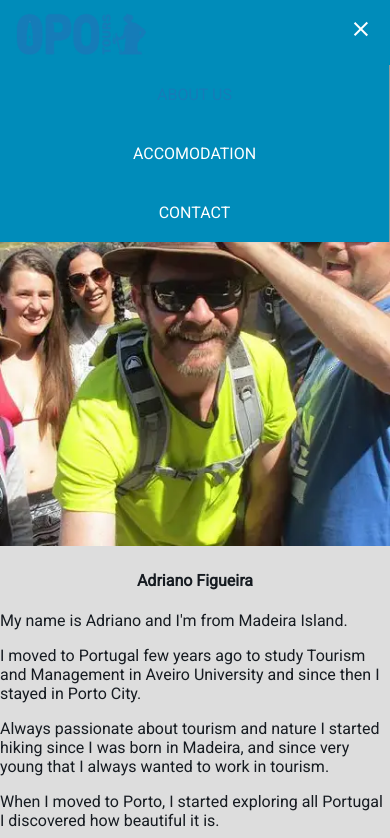
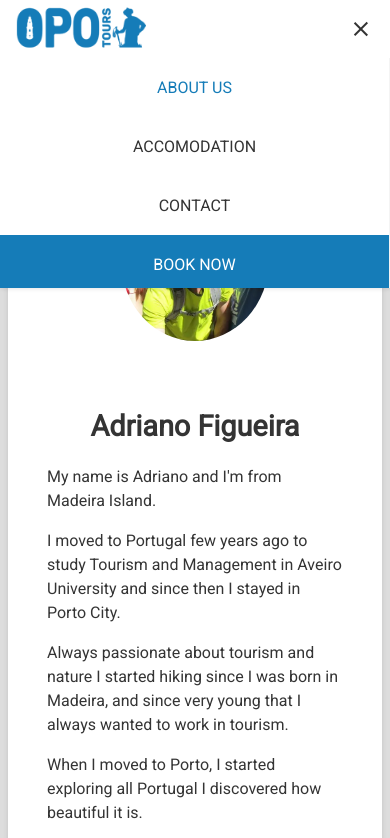
Before and after one commit to ornelasn/opotours, a plain HTML site: page about.html in a window 390 px wide. Both pictures are taken after a click on the label 361 px from the left and 29 px from the top of the page. Shown: the top 838 px of the page. Drawn offline with Linux system fonts and the light colour scheme.

Commit message:
Update style_about.css

```diff
--- a/style_about.css
+++ b/style_about.css
@@ -1,110 +1,131 @@
-/* VARIABLES
-========================================== */
+/* CSS VARIABLES
+================================================== */
 
 :root {
     --primary: #ddd;
-    --dark: #161B21;
+    --dark: #343434;
     --light: #fff;
+    --blue: #157cb8;
+    --hover: rgba(89.4, 87.8, 83.1, 0.7);
     --shadow: 0 1px 5px rgba(104, 104, 104, 0.2);
-    --hover: rgba(89.4, 87.8, 83.1, 0.7);
-    --yellow: #fccd04;
-    --blue: #008CBA;
-    --darkgray: #464545;
+    --primary-color: rgba(20.4, 20.4, 20.4, 0.8);/*button*/
+    --overlay-color: rgba(20.4, 20.4, 20.4 , 0.95);
+    --menu-speed: 0.75s;
 }
 
-/* Google Fonts */
-@import url('https://fonts.googleapis.com/css?family=Roboto&display=swap');
-
-/* GLOBAL STYLING
-========================================== */
+/* GLOBAL STYLING ================================================== */
 
 * {
     box-sizing: border-box;
-}
-
-*:before, *:after {
-    box-sizing: border-box;
+    font-family: 'Roboto', sans-serif;
 }
 
 body {
-    font-family: 'Roboto', sans-serif;
+    min-height: 100vh; /* need to fix the footer to the bottom */
+    position: relative;
     margin: 0;
     background: var(--primary);
     color: var(--dark);
-    position: relative;
-    padding-bottom: 3rem;  /* 3rem is the size o the footer */
-    min-height: 100vh;  /* this makes the content fill the entire space */
 }
 
 .grid-container {
-    padding-bottom: 3rem; /* this will prevent the footer to overlap with the content */
+    padding-bottom: 4rem; /* this will prevent the footer to overlap with the content */
+}
+
+.btn {
+    background-color: var(--blue);
+    color: var(--light);
+    padding: 0.3rem 1.3rem; /* 1rem=16px */
+    text-decoration: none;
+    border: 0;
+    border-radius: 2px;
+}
+
+.btn:hover {
+    background-color: var(--hover);
 }
 
 img {
-  max-width: 100%;
-  height: auto;
+    width: 100%; /* the image will always fill the box */
 }
 
-#picture {
-     border-radius: 50%;
+h2 {
+    font-size: 1.8em;
+    text-align: center;
 }
 
-h1 {
-  text-align:center;
-  font-size: 3rem;
-  font-weight: 500;
+.book {
+     border-radius: 6px;
+    padding: 0px 7px; /* this fixes que border not being applied */
 }
 
-/* NAV BAR
-========================================== */
+/* MAIN GRID CONTAINER
+================================================== */
+
+.grid-container {
+  display: grid;
+  grid-template-columns: auto;
+  grid-template-rows: auto;
+  grid-template-areas:
+      "nav nav nav nav"
+      "banner banner banner banner"
+      "book book book book"
+      "footer footer footer footer";
+}
+
+/* HEADER - MENU STYLES
+================================================== */
 
 .nav {
     grid-area: nav;
-    margin-bottom: 3.2rem;
 }
 
 a {
-  color: #464545;
+  color: #333;
+}
+
+.social-buttons-nav .far {
+    padding: 0 3rem 1rem 0;
 }
 
 /* HEADER
 ================================================== */
 
-/* EMAIL
-================================================== */
-
-.btn {
+.header .fa-facebook-f {
     display: inline-block;
     float: right;
-    padding:  0;
-    cursor: pointer;
-    background-color: var(--blue);
-    color: #fff;
-    border: none;
+    padding: 0.9rem 3rem 0 0;
+	color: var(--blue);
 }
 
-.btn:hover {
-    color: var(--dark);
+.header .fa-facebook-f:hover {
+    opacity: 0.8;
 }
 
-.addMore{
-  border: none;
-  width: 32px;
-  height: 32px;
-  background-color: #eee;
-  transition: all ease-in-out 0.2s;
-  cursor: pointer;
-}
-.addMore:hover{
-  border: 1px solid #888;
-  background-color: #ddd;
+.header .fa-envelope {
+     display: inline-block;
+     float: right;
+     padding: 0.9rem 2rem 0 0;
+	color: var(--blue);
 }
 
-/* LIST
-================================================== */
+.header .fa-envelope:hover {
+    opacity: 0.8;
+}
+
+.header .fa-youtube {
+     display: inline-block;
+     float: right;
+     padding: 0.9rem 2rem 0 0;
+	color: var(--blue);
+}
+
+.header .fa-youtube:hover {
+    opacity: 0.8;
+}
 
 .header {
-  background-color: var(--blue);
+  background-color: #fff;
   box-shadow: 1px 1px 4px 0 rgba(0,0,0,.1);
   position: fixed;
   width: 100%;
@@ -116,76 +137,27 @@ a {
   padding: 0;
   list-style: none;
   overflow: hidden;
-  background-color: var(--blue);
+  background-color: #fff;
 }
 
 .header li a {
   display: block;
   padding: 20px 20px;
-  border-right: 1px solid #999;
+  border-right: 1px solid #f4f4f4;
   text-decoration: none;
-  color: #fff;
 }
 
 .header li a:hover,
 .header .menu-btn:hover {
-  background-color: var(--yellow);
-    color: var(--dark);
+  background-color: #f4f4f4;
 }
 
 .header .logo { /* LOGO */
   display: block;
   float: left;
-  padding: 0.7rem 0 0 1rem;
+  padding: 0.3rem 0 0 1rem;
   margin-left: 0;
   text-decoration: none;
-  font-size: 2rem;
-  color: #fff;
-}
-
-.logo:hover {
-    color: var(--yellow);
-}
-
-#linkedin {
-    float: right;
-    padding: 0.6rem 2.5rem 0.5rem 1rem;
-    fill:#fff;
-}
-
-#email {
-    display: inherit;
-    float: right;
-    padding: 0.7rem 1rem 0.5rem 2rem;
-    fill:#fff;
-}
-
-#linkedin:hover, #email:hover {
-    fill:var(--yellow);
-}
-
-#linkedin1 {
-    padding: 1rem;
-    fill: var(--blue);
-}
-
-#email1 {
-    margin: 0;
-    padding: 1rem;
-    fill:var(--blue);
-    background-color: transparent; /* removes the blue background */
-}
-
-#linkedin1:hover, #email1:hover {
-    fill:var(--yellow);
-    stroke:var(--blue);
-}
-
-.align-buttons {
-    display:flex;
-    justify-content: center;
-    align-items: center;
-
 }
 
 /* MENU
@@ -197,6 +169,16 @@ a {
   transition: max-height .2s ease-out;
   text-align: center; /* new code centers menu in mobile */
   text-transform: uppercase;
+}
+
+#booknow {
+    background-color: var(--blue);
+    color: #fff;
+}
+
+#booknow:hover {
+    background-color: azure;
+    color: #333;
 }
 
 /* MENO ICON
@@ -212,7 +194,7 @@ a {
 }
 
 .header .menu-icon .navicon {
-  background: #fff;
+  background: #333;
   display: block;
   height: 2px;
   position: relative;
@@ -222,7 +204,7 @@ a {
 
 .header .menu-icon .navicon:before,
 .header .menu-icon .navicon:after {
-  background: #fff;
+  background: #333;
   content: '';
   display: block;
   height: 100%;
@@ -247,7 +229,7 @@ a {
 }
 
 .header .menu-btn:checked ~ .menu {
-  max-height: 177px;
+  max-height: 230px;
 }
 
 .header .menu-btn:checked ~ .menu-icon .navicon {
@@ -267,74 +249,95 @@ a {
   top: 0;
 }
 
-/* GRID CONTAINER
-========================================== */
+/* BANNER
+================================================== */
 
-.grid-container {
+.banner {
+    grid-area: banner;
+    margin-top: 3.6rem; /* this moves the banner below the nav */
+    background-color: #E8B658;
+}
+
+h2 {
+    color: var(--dark);
+}
+
+/* ABOUT
+================================================== */
+
+.book {
+      grid-area: book;
       display: grid;
+      text-align: left;
       align-items: center;
-  padding: 0;
-  grid-template-columns: 1fr 1fr 1fr 1fr;
+      background: var(--light);
+      box-shadow: var(--shadow);
+      margin: 1rem;
+      grid-template-columns: 1fr 1fr;
       grid-template-rows: auto;
       grid-template-areas:
-	  'nav nav nav nav'
-      'me me about about'
-	  'footer footer footer footer'
+          "geres1 geres2";
 }
 
-.me {
-	grid-area: me;
-    text-align: center;
-    align-items: center;
-	display: grid;
-    background-color: var(--yellow);
-    padding: 3rem;
-	min-height: calc(100vh - 6.2rem);
-
+.geres1, .geres2 {
+    line-height: 1.5;
 }
 
-.me h1 {
-	font-size: 3em;
+
+.geres1 {
+    grid-area: geres1;
+    background: var(--light);
+    padding: 2rem;
 }
 
-.me img {
+.geres1 img {
     display: block;
-    border-radius: 70%;
+    border-radius: 50%;
     margin-left: auto;
     margin-right: auto;
-    width: 70%;
+    width: 50%;
 }
 
-.about {
-    grid-area: about;
-    display: grid;
-    margin: 1rem 0.5rem 0.5rem 0.5rem;
-    padding: 1rem;
+.geres2 {
+    grid-area: geres2;
+    background: var(--light);
+    padding: 2rem;
 }
 
-.about h1 {
-    font-size: 3em;
-    text-shadow: 1px 1px 5px #FFF;
-    color: var(--dark);
-    text-align: left;
+.geres2 h4{
+    font-size: 1.8em;
 }
 
-.about p {
-    font-size: 1.2em;
-    text-align: justify;
+.social-buttons .fas {
+    padding: 0 3rem 1rem 0;
+}
 
+.contact h2, h3 {
+    text-align: center;
+}
+
+.contact p {
+    text-align: center;
+}
+
+.social-buttons .fa-envelope:hover {
+    opacity: 0.8;
+}
+
+.social-buttons .fa-facebook-f:hover {
+    opacity: 0.8;
 }
 
 /* FOOTER
-========================================== */
+================================================== */
 
 .footer {
     grid-area: footer;
     background: var(--dark);
     height: 3rem;
-    position: absolute; /* position is absolute and relative to the body */
+    position: absolute;
     bottom: 0;
-    width: 100%;
+    width: 100vw;
 }
 
 .footer p {
@@ -344,10 +347,7 @@ a {
 }
 
 /* MEDIA QUERIES
- ==================================================*/
-
-/* MENU FOR DESKTOP
- ==================================================*/
+================================================== */
 
 @media (min-width: 1025px) {
 
@@ -358,8 +358,9 @@ a {
       }
 
     .logo {
-        float: right;
-        padding: 1rem;
+        float: left;
+        width: 8rem; /* this will make the menu center. change it when needed */
+        padding: 0;
     }
       .header li a {
         padding: 20px 30px;
@@ -367,81 +368,76 @@ a {
       .header .menu {
         clear: none;
         max-height: none;
-        float: right;
       }
 
       .header .menu-icon {
         display: none;
       }
+
 }
 
-/* MOBILE
- ==================================================*/
-
 @media (max-width: 1024px){
-
     .grid-container {
-      grid-template-columns: 1fr;
-      grid-template-rows: auto;
         grid-template-areas:
-          'nav'
-          'me'
-          'art'
-          'footer';
+            "nav nav"
+            "banner banner"
+            "book book"
+            "footer footer";
     }
 
-   .me {
-    	min-height: 250px;
-    	padding: 1rem;
-    	color: var(--dark);
+    h4 {
+        padding: 0;
+        margin: 0;
     }
 
-    .me img {
-        margin-bottom: 2rem;
-        width: 55%;
+    .social-buttons {
+        text-align: center;
+            clear: both;
     }
 
-    .me h1 {
-    	font-size: 2.2rem;
-        font-weight: 500;
+    .book {
+        grid-template-areas:
+            "geres1 geres1"
+            "geres2 geres2";
     }
 
-    .art {
-        margin: 0;
-        min-height: 500px;
-		}
-    .art p {
-        font-size: 1.2em;
+    .geres {
+        padding: 0 0.5rem 0 0.5rem;
     }
 
-    h1 {
-	  text-align:center;
-	  font-size: 2.2rem;
-	  font-weight: 500;
+    .footer p {
+        text-align: center;
+
     }
 
 }
 
-@media (max-width: 768px) {
-
+@media (max-width: 500px){
       .grid-container {
-      grid-template-columns: 1fr;
-      grid-template-rows: auto;
         grid-template-areas:
             "nav"
-          'me'
-          'art'
+            "banner"
+            "book"
             "footer";
     }
 
-    .me {
-    	min-height: 250px;
-    	padding: 1rem;
-    	color: var(--dark);
+    .book {
+	 margin: 0.5rem;
 	}
 
-    .me img {
-        margin-bottom: 2rem;
+    .banner h2 {
+        text-align: center;
    }
 
+    .footer {
+        display: flex;
+        align-items: center;
+        padding: 2em;
     }
+
+    .footer p {
+        color: var(--light);
+        align-items: center;
+        padding: 1rem;
+    }
+}
```
Lines whose indentation alone changed are shown as unchanged.
